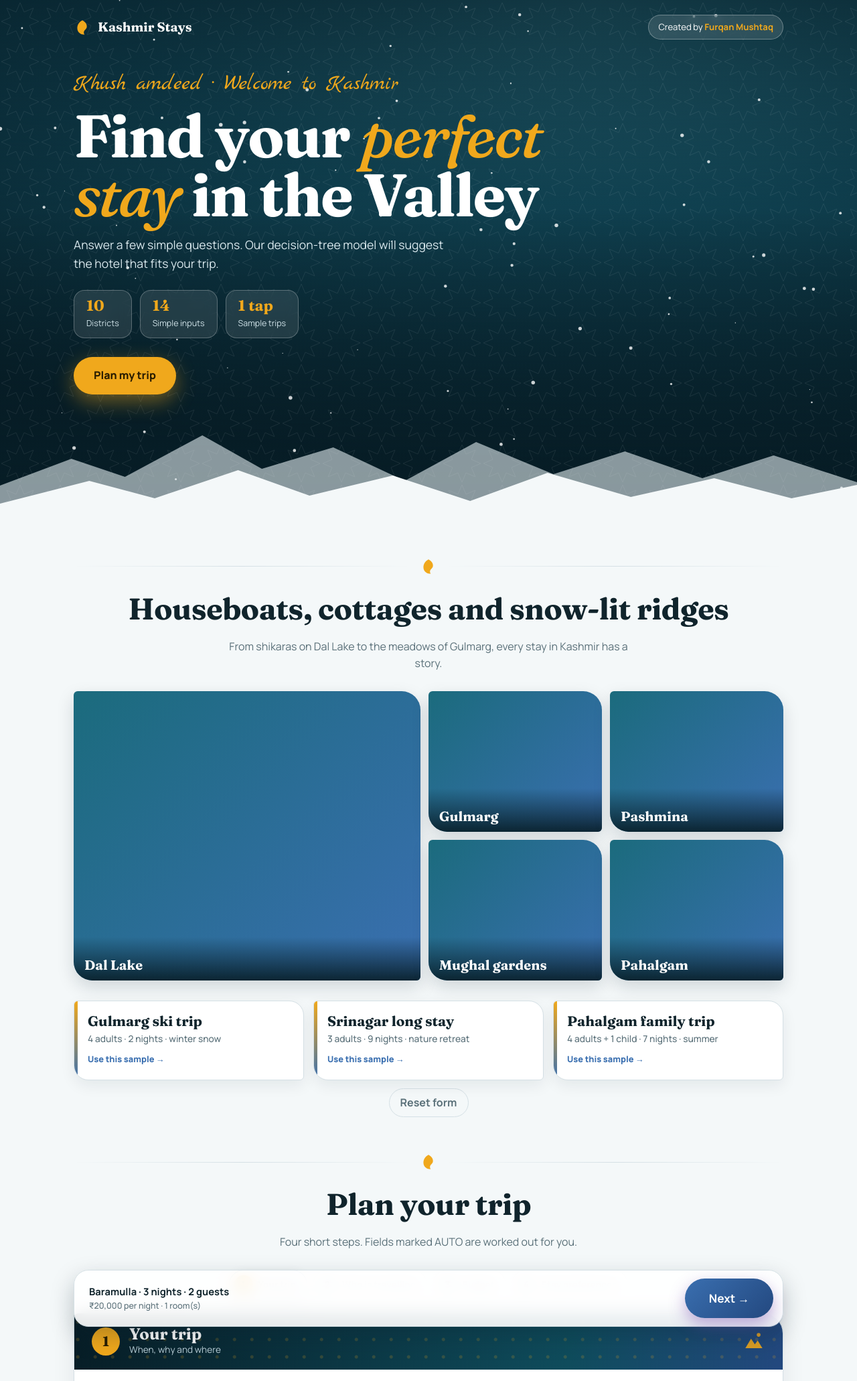
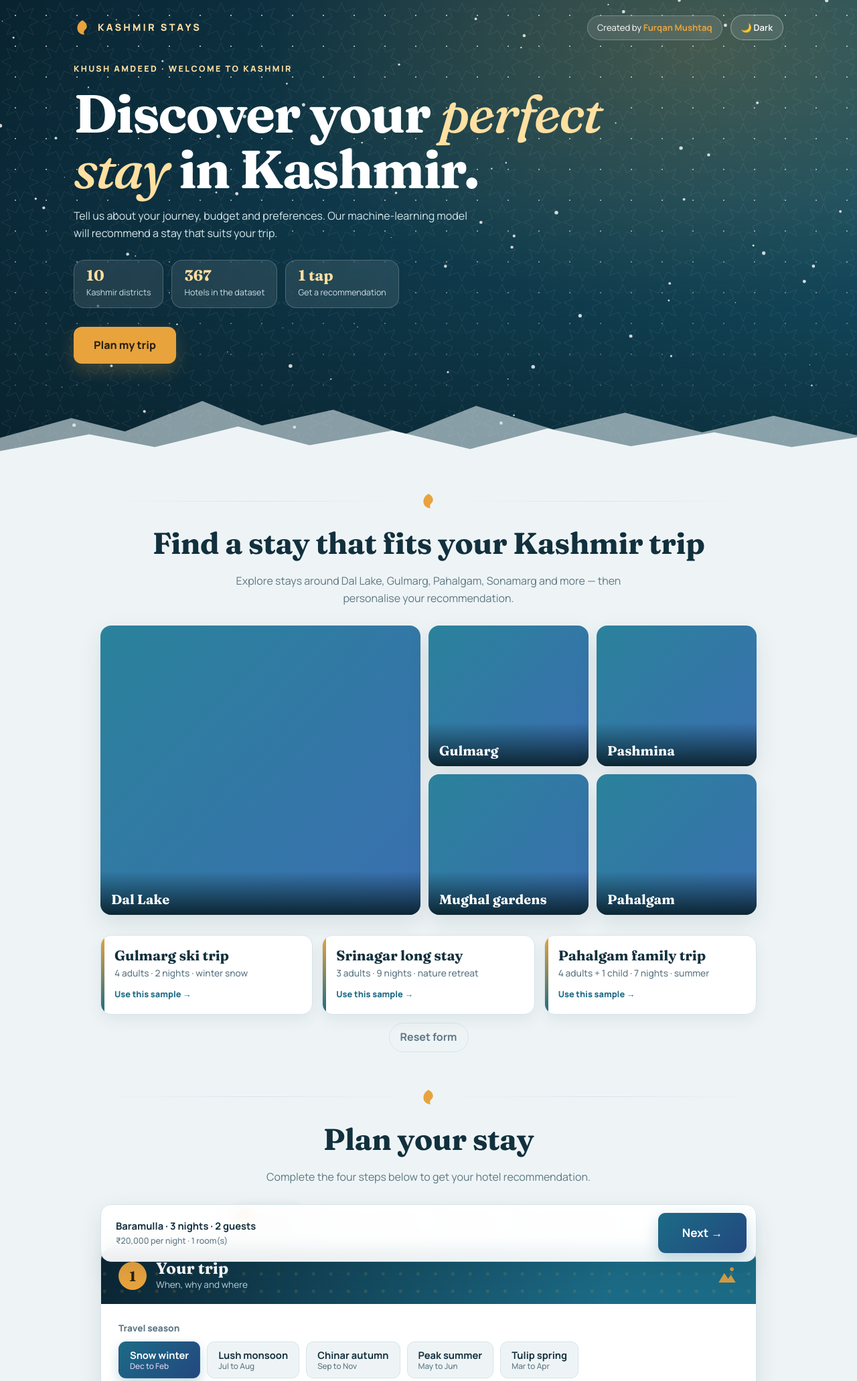
Before and after one commit to furqanmushtaq1906-spec/kashmiri-hotel-recomendation, a Flask app: page / in a window 1280 px wide. Shown: the top 2062 px of the page at 67% size. Run offline with Flask 3, Linux system fonts and the light colour scheme; parts of the project's set-up code (start-up, migrations or seed data) failed here and were passed over.

Commit message:
Update index.html

```diff
--- a/templates/index.html
+++ b/templates/index.html
@@ -3,7 +3,8 @@
 <head>
 <meta charset="UTF-8">
 <meta name="viewport" content="width=device-width, initial-scale=1">
-<title>Kashmir Hotel Recommendation | Created by Furqan Mushtaq</title>
+<meta name="description" content="Kashmir Stays — personalised hotel recommendations across Kashmir. Created by Furqan Mushtaq.">
+<title>Kashmir Stays | Hotel Recommendation System</title>
 <link rel="preconnect" href="https://fonts.googleapis.com">
 <link rel="preconnect" href="https://fonts.gstatic.com" crossorigin>
 <link href="https://fonts.googleapis.com/css2?family=Fraunces:ital,opsz,wght@0,9..144,500;0,9..144,700;1,9..144,500&family=Marck+Script&family=Manrope:wght@400;500;600;700;800&display=swap" rel="stylesheet">
@@ -234,6 +235,133 @@ footer b.t{position:relative;font-family:var(--serif);font-size:1.5rem;color:#ff
 .alts span{font-weight:700;font-size:.9rem;padding:7px 14px;border-radius:12px;border:1px solid var(--line);background:var(--snow)}
 .alts i{font-style:normal;color:var(--crocus);margin-left:6px}
 .hnote{margin:8px 0 0;font-size:.74rem;color:var(--muted)}
+
+/* ===== Wadi Fare-inspired visual refresh ===== */
+:root{
+  --deep:#0b2533;--lake:#1c6b86;--lake2:#2a829b;--snow:#eef4f6;
+  --mist:#dce9ee;--ink:#12303d;--muted:#5d7783;--saffron:#e8a33d;
+  --crocus:#1c6b86;--crocus2:#124b62;--chinar:#c4452d;--line:#d6e4ea;
+  --surface:#fff;--ok:#18734d;--err:#c4452d;
+}
+[data-theme="dark"]{
+  --deep:#06131b;--lake:#164e65;--lake2:#236b83;--snow:#08151d;
+  --mist:#102a37;--ink:#e6f1f5;--muted:#8fb0bd;--line:#1f3a49;
+  --surface:#10232e;--ok:#62d6a0;--err:#ff9b82;
+}
+body{background:var(--snow);color:var(--ink)}
+.hero{
+  min-height:560px;
+  background:
+    radial-gradient(ellipse at 82% 10%,rgba(232,163,61,.28),transparent 45%),
+    linear-gradient(135deg,var(--deep),var(--lake));
+}
+.hero::before{
+  background:
+    linear-gradient(180deg,rgba(5,20,28,.15),rgba(5,20,28,.25) 42%,rgba(5,20,28,.88)),
+    radial-gradient(#fff 1px,transparent 1.5px);
+  background-size:auto,46px 46px;
+  opacity:.75;
+}
+.hero .wrap{padding:38px 20px 150px}
+.topbar{max-width:1060px}
+.brand{
+  font-family:var(--sans);font-size:.9rem;letter-spacing:.22em;
+  font-weight:800;color:#ffe0a1
+}
+.brand svg{color:var(--saffron)}
+.top-actions{display:flex;align-items:center;gap:12px}
+.theme-btn{
+  border:1px solid rgba(255,255,255,.38);border-radius:999px;
+  background:rgba(255,255,255,.10);color:#fff;padding:9px 15px;
+  font:600 .82rem var(--sans);backdrop-filter:blur(8px)
+}
+.theme-btn:hover{background:rgba(255,255,255,.2)}
+.by{background:rgba(255,255,255,.1);border-color:rgba(255,255,255,.25)}
+.greet{
+  font-family:var(--sans);font-size:.78rem;letter-spacing:.19em;
+  font-weight:800;color:#ffe0a1;margin:55px 0 15px
+}
+.hero h1{
+  max-width:850px;font-family:var(--serif);
+  font-size:clamp(2.6rem,6.5vw,5rem);line-height:1.04
+}
+.hero h1 em{color:#ffe0a1}
+.sub{font-size:1rem;max-width:600px;color:#d8e8ed}
+.stats div{background:rgba(255,255,255,.09);border-color:rgba(255,255,255,.2)}
+.stats b{color:#ffe0a1}
+.cta{
+  background:var(--saffron);color:#2b2112;
+  border-radius:12px;box-shadow:0 10px 26px rgba(232,163,61,.24)
+}
+.ridge{height:110px}
+main.wrap{max-width:1020px}
+.result,fieldset,.qcard,.tile,.bar{
+  border-radius:20px;box-shadow:var(--shadow,0 12px 34px rgba(11,37,51,.10))
+}
+.result{border:1px solid var(--line);border-top:4px solid var(--saffron)}
+.result::after{opacity:.12}
+.seal{background:linear-gradient(135deg,var(--lake),var(--lake2));box-shadow:0 0 0 7px rgba(28,107,134,.14)}
+.result.error .seal{background:var(--chinar)}
+.pred{color:var(--lake)}
+.intro{padding-top:42px}
+h2.title{font-family:var(--serif);color:var(--ink)}
+p.lead{color:var(--muted)}
+.tile{border-radius:16px}
+.qcard{
+  border:1px solid var(--line);border-radius:16px;
+  background:var(--surface);box-shadow:0 8px 22px rgba(11,37,51,.07)
+}
+.qcard::before{background:linear-gradient(var(--saffron),var(--lake))}
+.qcard em{color:var(--lake)}
+fieldset{
+  border:1px solid var(--line);border-radius:18px;background:var(--surface)
+}
+.fhead{
+  background:
+    radial-gradient(circle at 20% 50%,rgba(232,163,61,.15) 0 2px,transparent 3px) 0 0/26px 26px,
+    linear-gradient(100deg,var(--deep),var(--lake) 78%)
+}
+.fhead .n{background:var(--saffron);color:#2b2112}
+.lab{color:var(--muted)}
+input[type=number],select{
+  background:var(--snow);color:var(--ink);border-color:var(--line);border-radius:11px
+}
+input[type=number]:focus,select:focus{outline:2px solid rgba(28,107,134,.2);border-color:var(--lake)}
+.opt input:checked+span{
+  background:linear-gradient(135deg,var(--lake),var(--crocus2));
+  box-shadow:0 8px 18px rgba(28,107,134,.24)
+}
+.opt span{border-radius:11px}
+.cnt{border-radius:11px;background:var(--snow)}
+.cnt button{color:var(--lake)}
+input[type=range]{accent-color:var(--lake)}
+.qb button{border-radius:9px}
+.bar{
+  border-radius:16px;background:color-mix(in srgb,var(--surface) 92%,transparent);
+  border-color:var(--line)
+}
+.go{
+  background:linear-gradient(135deg,var(--lake),var(--crocus2));
+  border-radius:11px;box-shadow:0 9px 22px rgba(28,107,134,.25)
+}
+.back{border-radius:11px}
+footer{background:var(--deep)}
+footer .sign{border-color:rgba(232,163,61,.45)}
+footer .sign strong{color:#ffe0a1}
+#toast{background:var(--deep);border-color:var(--saffron)}
+#loader{background:rgba(5,20,28,.9)}
+@media(max-width:600px){
+  .hero{min-height:570px}
+  .hero .wrap{padding-bottom:125px}
+  .top-actions .by{display:none}
+  .theme-btn{padding:8px 11px}
+  .greet{font-size:.68rem;letter-spacing:.12em}
+  .stats div{padding:9px 12px}
+}
+@media(prefers-reduced-motion:reduce){
+  .hero-bg{animation:none}
+}
+
 </style>
 </head>
 <body>
@@ -242,14 +370,14 @@ footer b.t{position:relative;font-family:var(--serif);font-size:1.5rem;color:#ff
   <div class="hero-bg" id="hero-bg"></div>
   <canvas id="snow" aria-hidden="true"></canvas>
   <div class="topbar">
-    <div class="brand"><svg viewBox="0 0 24 24" fill="currentColor"><path d="M12 2c4 2 7 6 6 10-1 3-4 4-4 7 0 1 .5 2 1 3-5 0-10-3-10-9 0-5 3-9 7-11z"/></svg>Kashmir Stays</div>
-    <div class="by">Created by <b>Furqan Mushtaq</b></div>
+    <div class="brand"><svg viewBox="0 0 24 24" fill="currentColor"><path d="M12 2c4 2 7 6 6 10-1 3-4 4-4 7 0 1 .5 2 1 3-5 0-10-3-10-9 0-5 3-9 7-11z"/></svg>KASHMIR STAYS</div>
+    <div class="top-actions"><div class="by">Created by <b>Furqan Mushtaq</b></div><button class="theme-btn" id="themeBtn" type="button" aria-label="Toggle colour theme">🌙 Dark</button></div>
   </div>
   <div class="wrap">
-    <p class="greet">Khush amdeed &middot; Welcome to Kashmir</p>
-    <h1>Find your <em>perfect stay</em> in the Valley</h1>
-    <p class="sub">Answer a few simple questions. Our decision-tree model will suggest the hotel that fits your trip.</p>
-    <div class="stats"><div><b>10</b><span>Districts</span></div><div><b>14</b><span>Simple inputs</span></div><div><b>1 tap</b><span>Sample trips</span></div></div>
+    <p class="greet">KHUSH AMDEED · WELCOME TO KASHMIR</p>
+    <h1>Discover your <em>perfect stay</em> in Kashmir.</h1>
+    <p class="sub">Tell us about your journey, budget and preferences. Our machine-learning model will recommend a stay that suits your trip.</p>
+    <div class="stats"><div><b>10</b><span>Kashmir districts</span></div><div><b>367</b><span>Hotels in the dataset</span></div><div><b>1 tap</b><span>Get a recommendation</span></div></div>
     <a class="cta" href="#plan">Plan my trip</a>
   </div>
   <svg class="ridge" viewBox="0 0 1440 150" preserveAspectRatio="none" aria-hidden="true">
@@ -285,8 +413,8 @@ footer b.t{position:relative;font-family:var(--serif);font-size:1.5rem;color:#ff
 
   <section class="intro">
     <div class="buta"><svg viewBox="0 0 24 24" fill="currentColor"><path d="M12 2c4 2 7 6 6 10-1 3-4 4-4 7 0 1 .5 2 1 3-5 0-10-3-10-9 0-5 3-9 7-11z"/></svg></div>
-    <h2 class="title">Houseboats, cottages and snow-lit ridges</h2>
-    <p class="lead">From shikaras on Dal Lake to the meadows of Gulmarg, every stay in Kashmir has a story.</p>
+    <h2 class="title">Find a stay that fits your Kashmir trip</h2>
+    <p class="lead">Explore stays around Dal Lake, Gulmarg, Pahalgam, Sonamarg and more — then personalise your recommendation.</p>
     <div class="gallery">
       <figure class="tile" data-q="Dal Lake Srinagar shikara" data-m="dal|shikara|houseboat|lake"><figcaption>Dal Lake</figcaption></figure>
       <figure class="tile" data-q="Gulmarg snow mountains" data-m="gulmarg"><figcaption>Gulmarg</figcaption></figure>
@@ -302,7 +430,7 @@ footer b.t{position:relative;font-family:var(--serif);font-size:1.5rem;color:#ff
     <button class="ghost" type="button" onclick="resetForm()">Reset form</button>
   </section>
 
-  <div class="formhead" id="plan"><div class="buta"><svg viewBox="0 0 24 24" fill="currentColor"><path d="M12 2c4 2 7 6 6 10-1 3-4 4-4 7 0 1 .5 2 1 3-5 0-10-3-10-9 0-5 3-9 7-11z"/></svg></div><h2 class="title">Plan your trip</h2><p class="lead">Four short steps. Fields marked AUTO are worked out for you.</p></div>
+  <div class="formhead" id="plan"><div class="buta"><svg viewBox="0 0 24 24" fill="currentColor"><path d="M12 2c4 2 7 6 6 10-1 3-4 4-4 7 0 1 .5 2 1 3-5 0-10-3-10-9 0-5 3-9 7-11z"/></svg></div><h2 class="title">Plan your stay</h2><p class="lead">Complete the four steps below to get your hotel recommendation.</p></div>
 
   <form id="hotel-form" method="POST" action="">
     <div class="prog" id="prog"></div><div id="fields"></div>
@@ -577,6 +705,29 @@ addEventListener("pageshow",e=>{if(e.persisted){g("loader").classList.add("hide"
   box.scrollIntoView({behavior:"smooth",block:"center"});
   if(box.id==="result-ok"){confetti();hotelPhotos(pred)}
 })();
+
+/* ---------- Light / dark theme toggle (Wadi Fare style) ---------- */
+(function(){
+  const btn=document.getElementById("themeBtn");
+  if(!btn)return;
+  let saved=null;
+  try{saved=localStorage.getItem("kashmir-stays-theme")}catch(e){}
+  const initial=saved==="dark"?"dark":"light";
+  document.documentElement.setAttribute("data-theme",initial);
+  function paint(){
+    const dark=document.documentElement.getAttribute("data-theme")==="dark";
+    btn.textContent=dark?"☀️ Light":"🌙 Dark";
+    btn.setAttribute("aria-label",dark?"Switch to light theme":"Switch to dark theme");
+  }
+  btn.addEventListener("click",()=>{
+    const next=document.documentElement.getAttribute("data-theme")==="dark"?"light":"dark";
+    document.documentElement.setAttribute("data-theme",next);
+    try{localStorage.setItem("kashmir-stays-theme",next)}catch(e){}
+    paint();
+  });
+  paint();
+})();
+
 </script>
 </body>
 </html>
```
